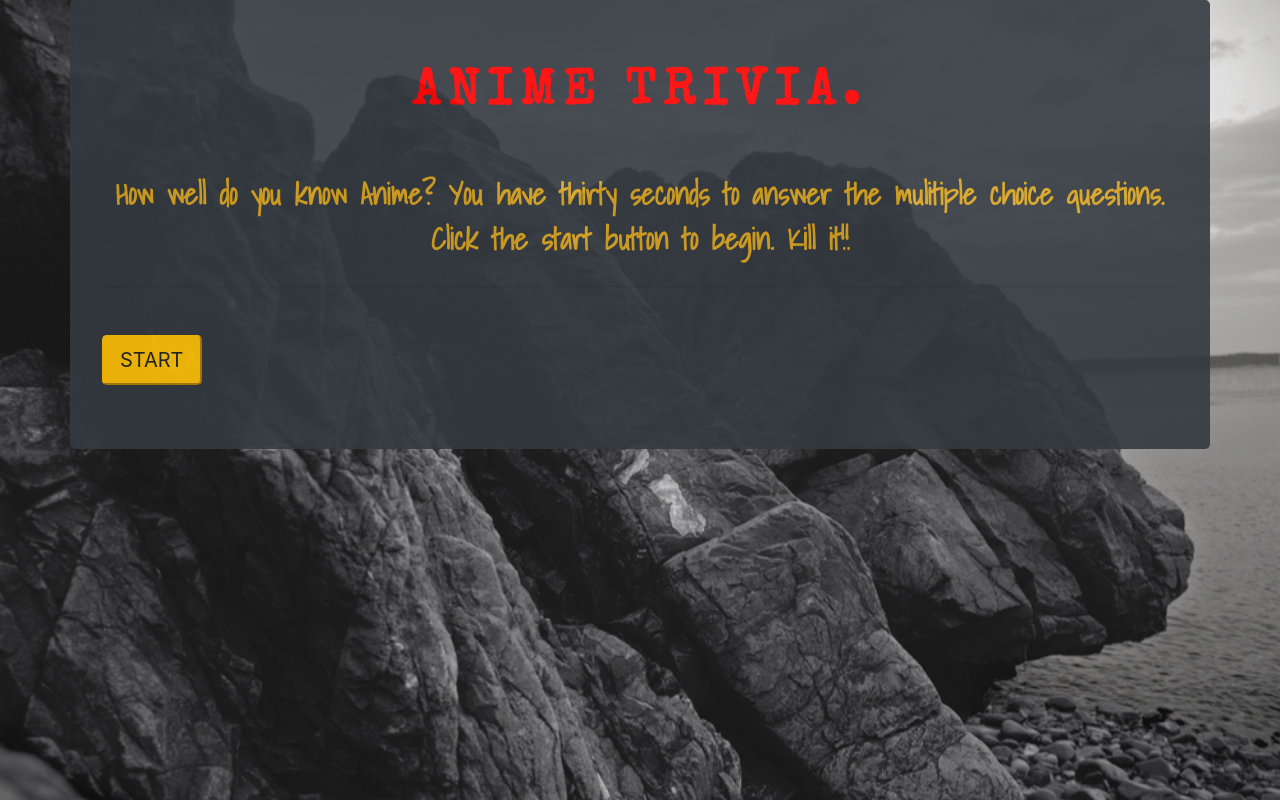
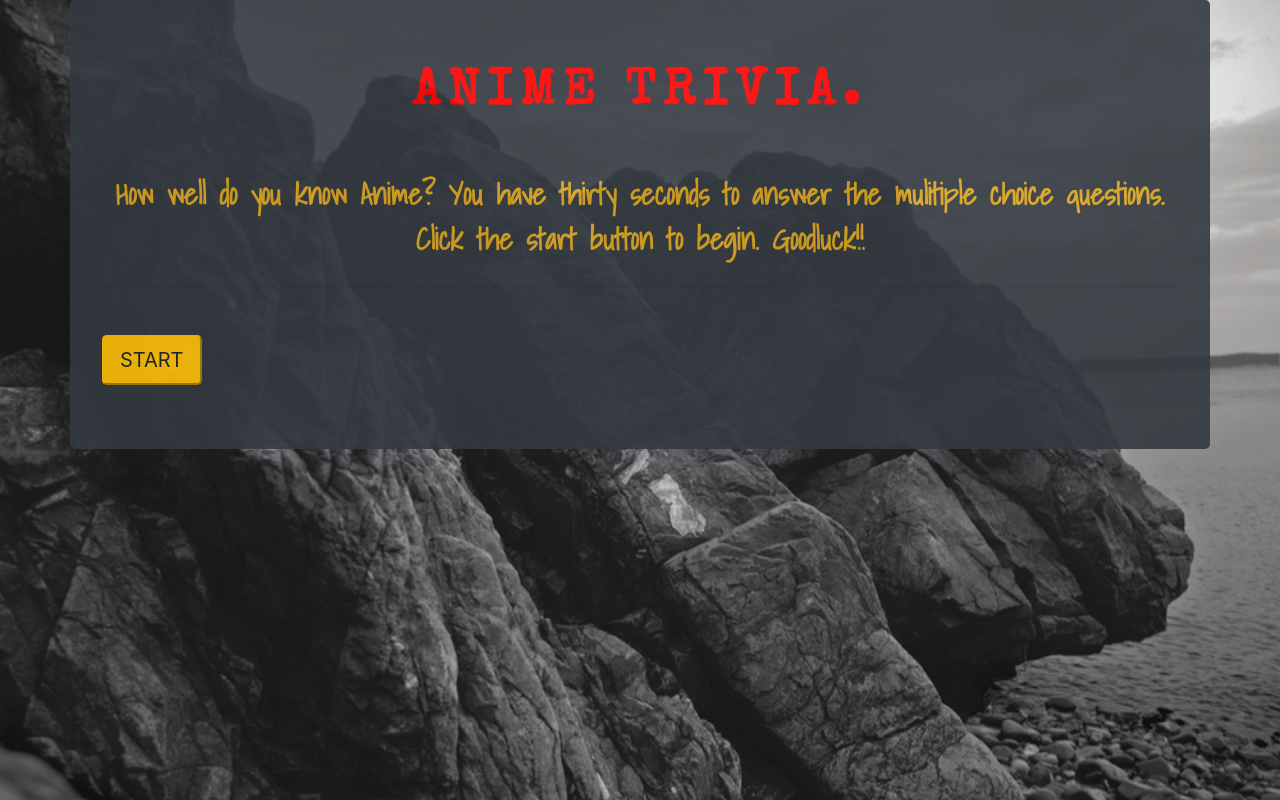
Before and after one commit to Olutundun/TriviaGame, a plain HTML site: page index.html in a window 1280 px wide. Drawn offline with nearby package versions, Linux system fonts and the light colour scheme; a web font is replaced by a local one.

Commit message:
"edited readme"

```diff
--- a/assets/javascript/game.js
+++ b/assets/javascript/game.js
@@ -9,6 +9,7 @@ var currentAnswer;
 var timeHandler;
 
 //click start button to start the game
+
 function startGame() {
   clearTimeout(timeHandler);
   $("#start").on("click", function () {
--- a/index.html
+++ b/index.html
@@ -30,7 +30,7 @@
             <p class="unanswered"></p>
         </div>
         <p class="lead text-center">How well do you know Anime? You have thirty seconds to answer the mulitiple
-            choice questions. Click the start button to begin. Kill it!! </p>
+            choice questions. Click the start button to begin. Goodluck!! </p>
         <hr class="my-4">
         <br>
         <button class="btn-warning btn-lg" id="start">START</button>
```
Also changed, not shown: assets/images/t2.JPG (added), assets/images/t3.JPG (added), assets/images/trivia.JPG (added), 1 other file.
